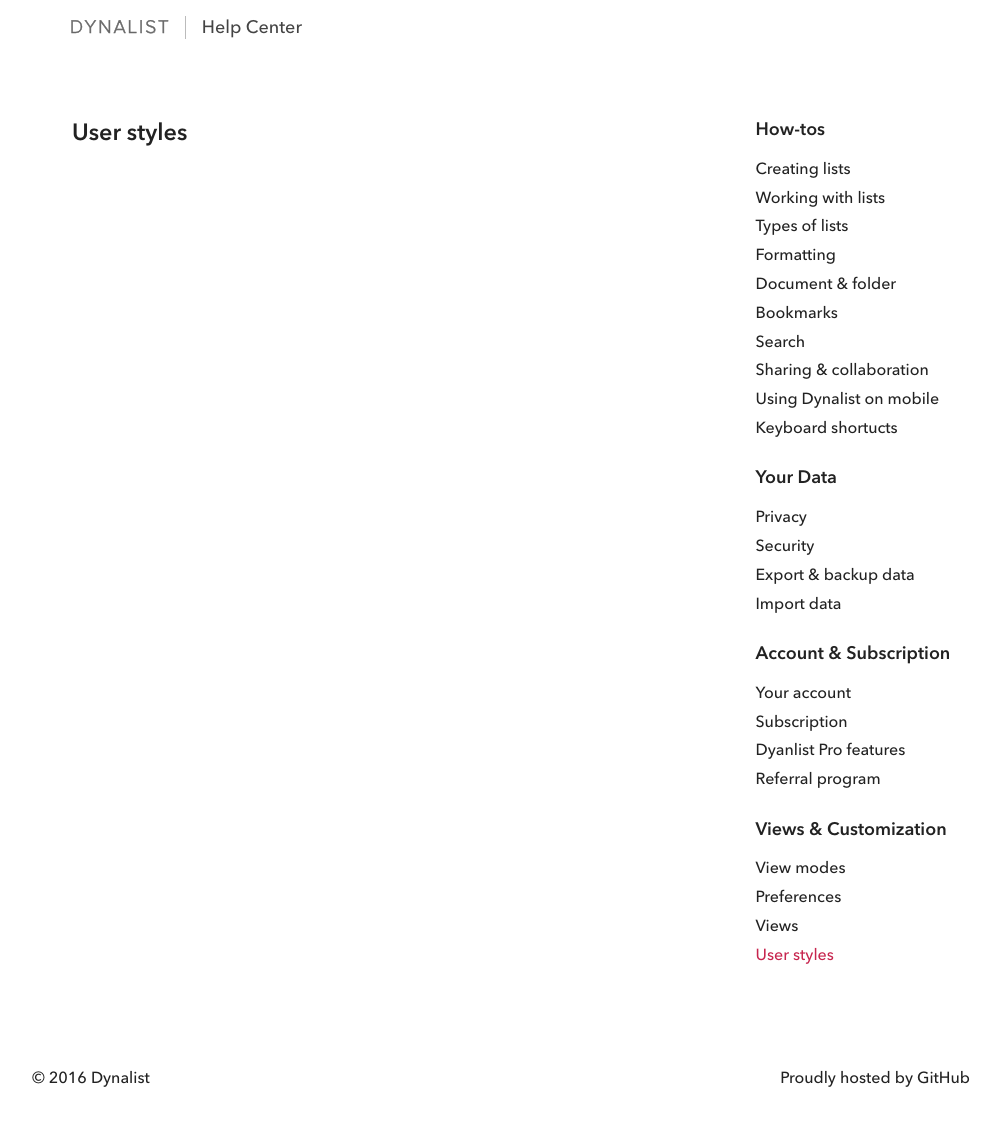
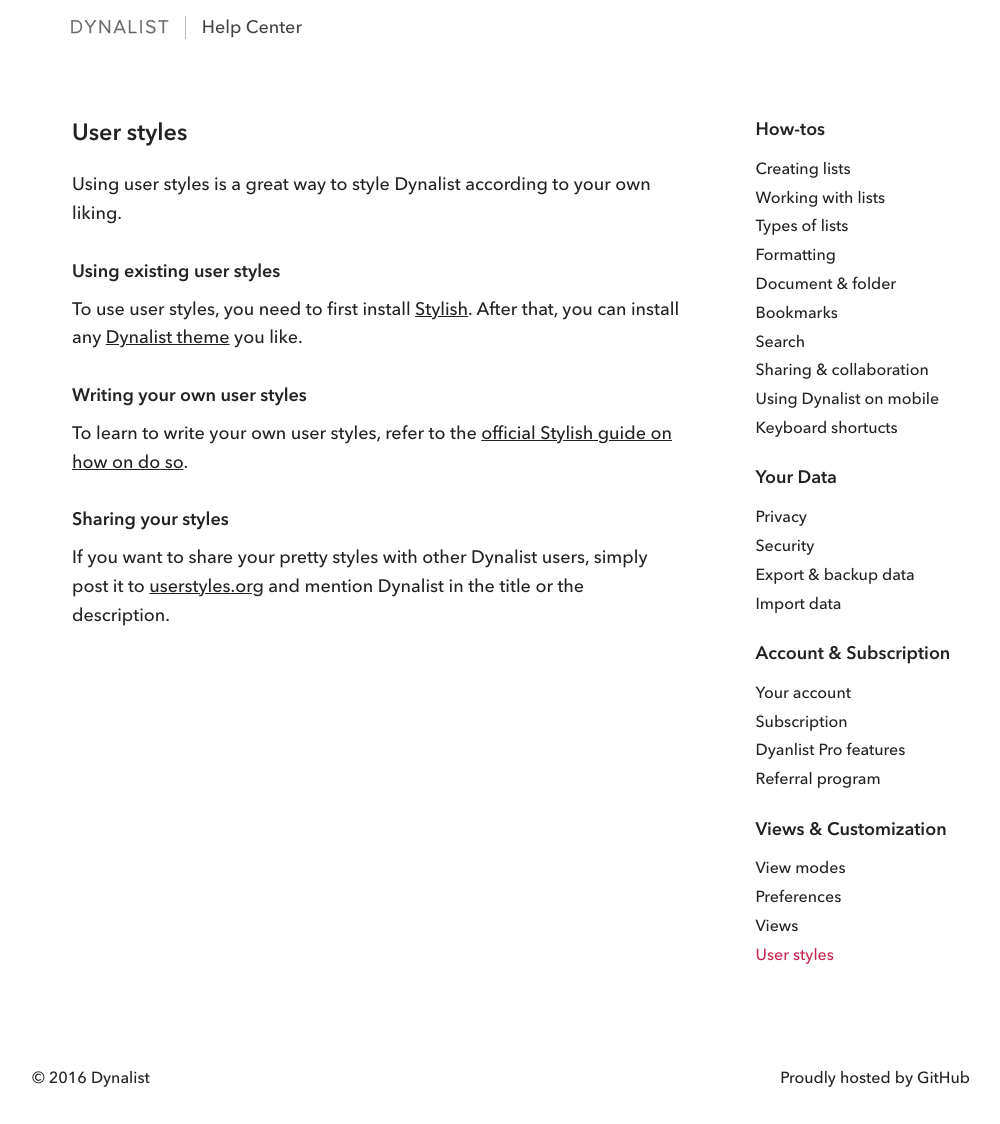
Before and after one commit to mdrain/dynalist-help, a Jekyll site: the page built from _articles/user-styles.md, in a window 1280 px wide. Shown: the whole page, without its empty margins (139-1139 px from the left). Built offline with Jekyll 4.4.1, drawn with Linux system fonts in a browser that asks for light colours.

Commit message:
Added user styles page

```diff
--- a/_articles/user-styles.md
+++ b/_articles/user-styles.md
@@ -3,3 +3,17 @@
 title: User styles
 permalink: /user-styles/
 ---
+
+Using user styles is a great way to style Dynalist according to your own liking.
+
+#### Using existing user styles
+
+To use user styles, you need to first install [Stylish](https://userstyles.org/help/stylish). After that, you can install any [Dynalist theme](https://userstyles.org/styles/browse?search_terms=dynalist) you like.
+
+#### Writing your own user styles
+
+To learn to write your own user styles, refer to the [official Stylish guide on how on do so](https://github.com/JasonBarnabe/stylish/wiki).
+
+#### Sharing your styles
+
+If you want to share your pretty styles with other Dynalist users, simply post it to [userstyles.org](https://userstyles.org/) and mention Dynalist in the title or the description.
```
